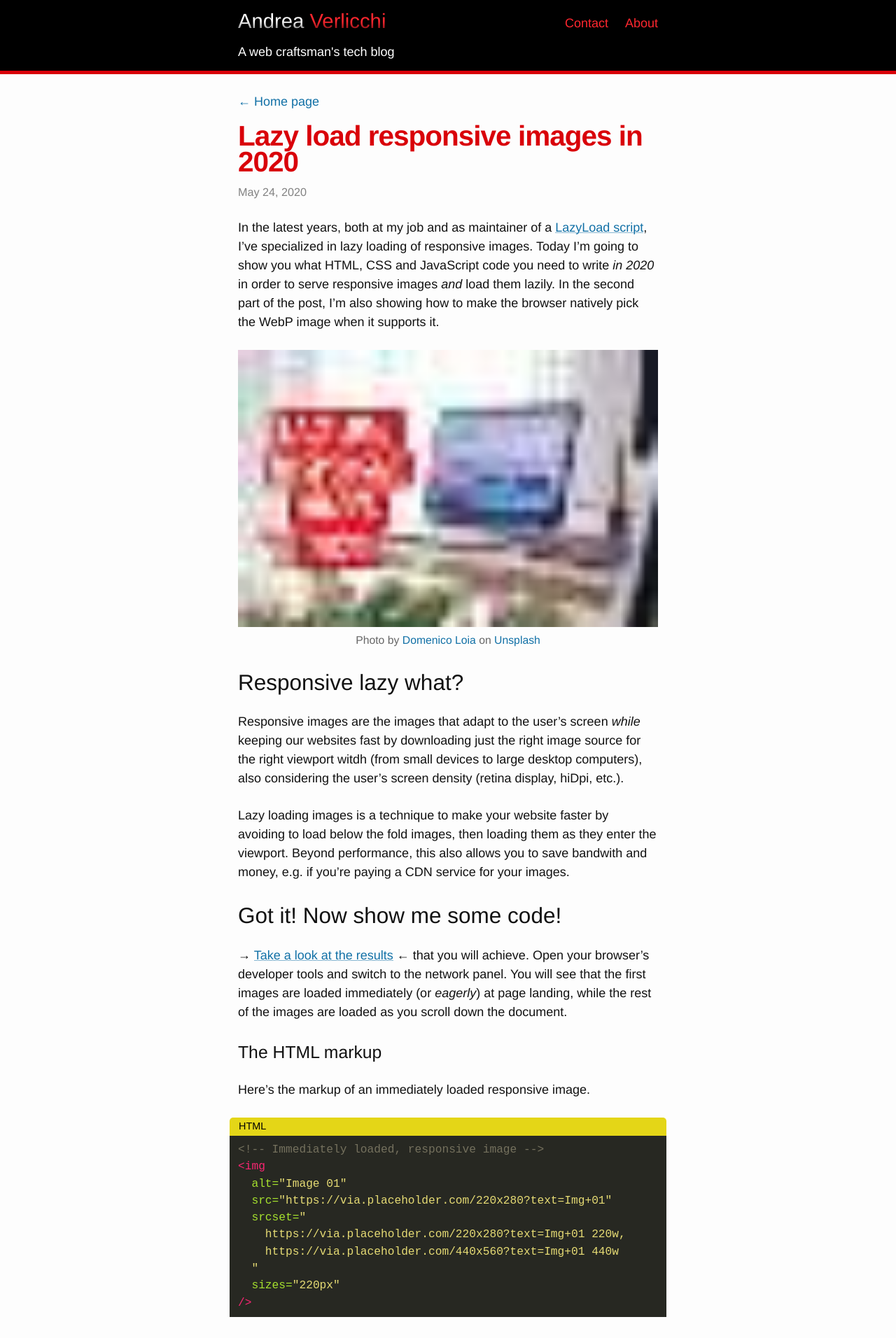
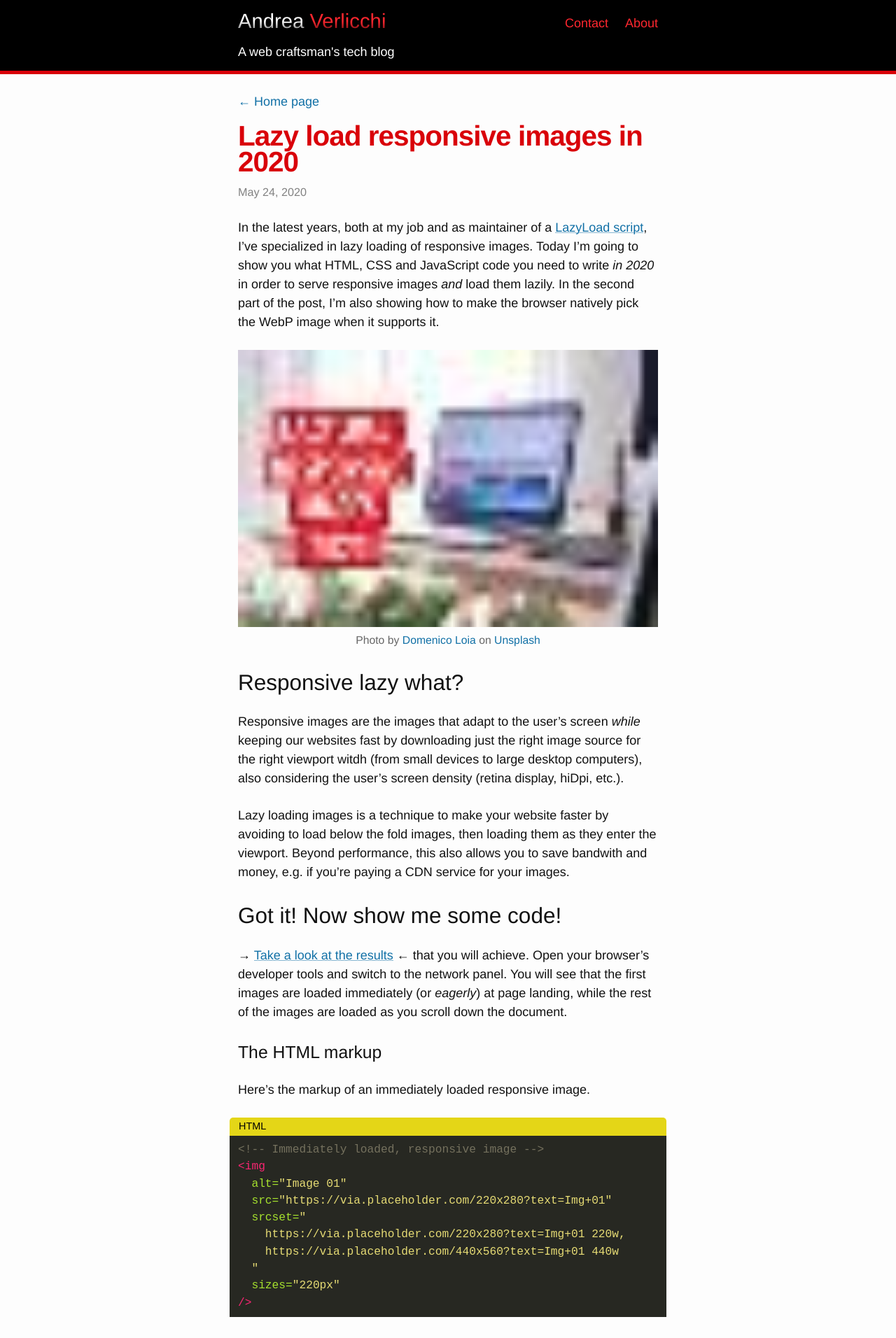
Before and after one commit to verlok/verlok.github.io, a Jekyll site: the page built from _posts/2020-05-24-lazy-load-responsive-images-in-2020-srcset-sizes-picture-webp.md, in a window 1280 px wide. Shown: the top 1912 px of the page at 70% size. Built offline with Jekyll 4.4.1, drawn with Linux system fonts in a browser that asks for light colours.

Commit message:
Updated preview picture

```diff
--- a/_posts/2020-05-24-lazy-load-responsive-images-in-2020-srcset-sizes-picture-webp.md
+++ b/_posts/2020-05-24-lazy-load-responsive-images-in-2020-srcset-sizes-picture-webp.md
@@ -24,7 +24,7 @@ In the latest years, both at my job and as maintainer of a [LazyLoad script](htt
     <img
       class="lazy post-image"
       alt="Lazy loading responsive images (2020)"
-      src="/assets/post-images/lazy-load-responsive-images-2020__ph.jpg"
+      src="/assets/post-images/lazy-load-responsive-images-2020__50w.jpg"
       data-src="/assets/post-images/lazy-load-responsive-images-2020__600w.jpg"
       data-srcset="
         /assets/post-images/lazy-load-responsive-images-2020__600w.jpg 600w,
```
Also changed, not shown: assets/post-images/lazy-load-responsive-images-2020__50w.jpg (added), assets/post-images/lazy-load-responsive-images-2020__ph.jpg (deleted).
